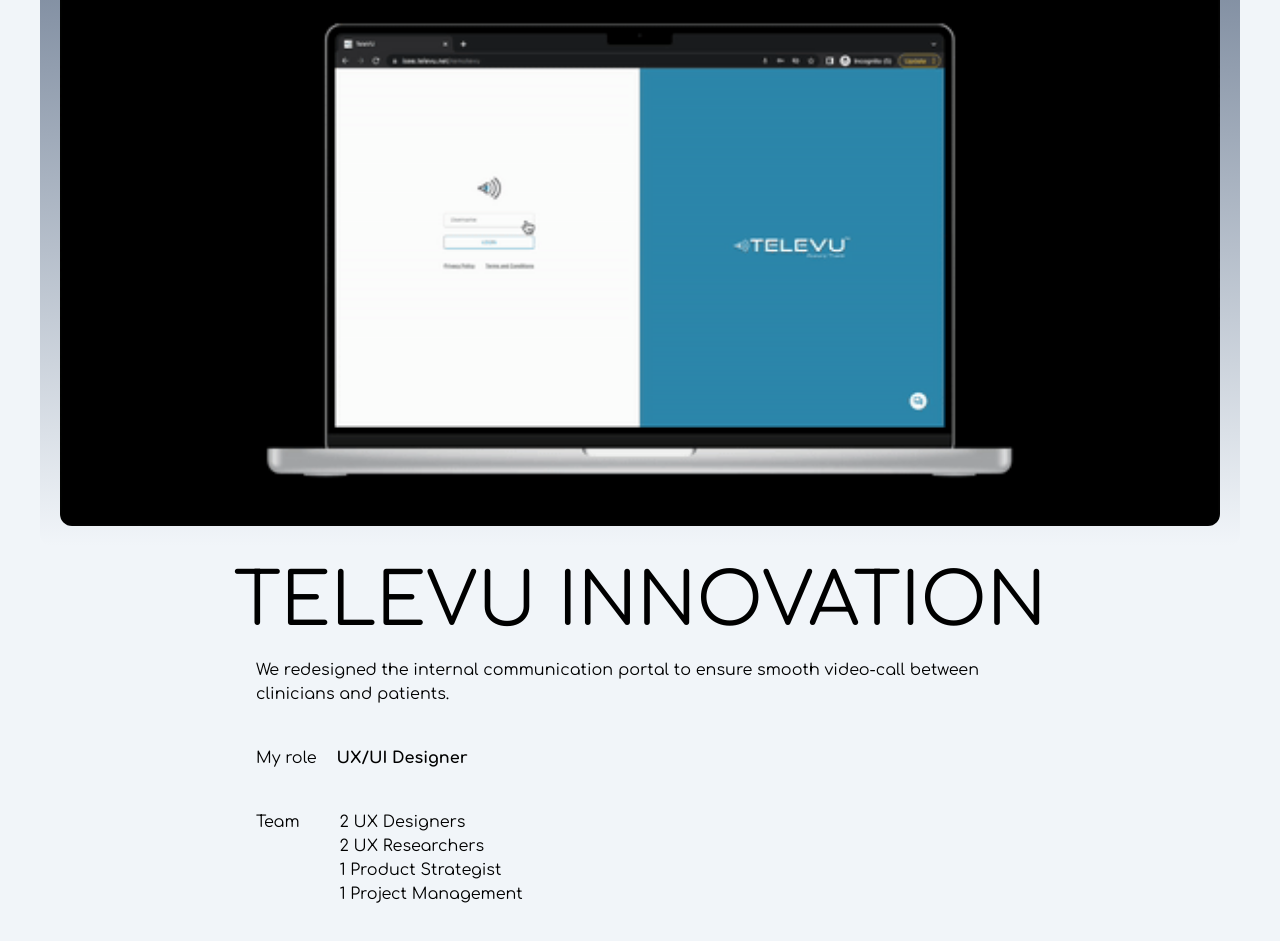
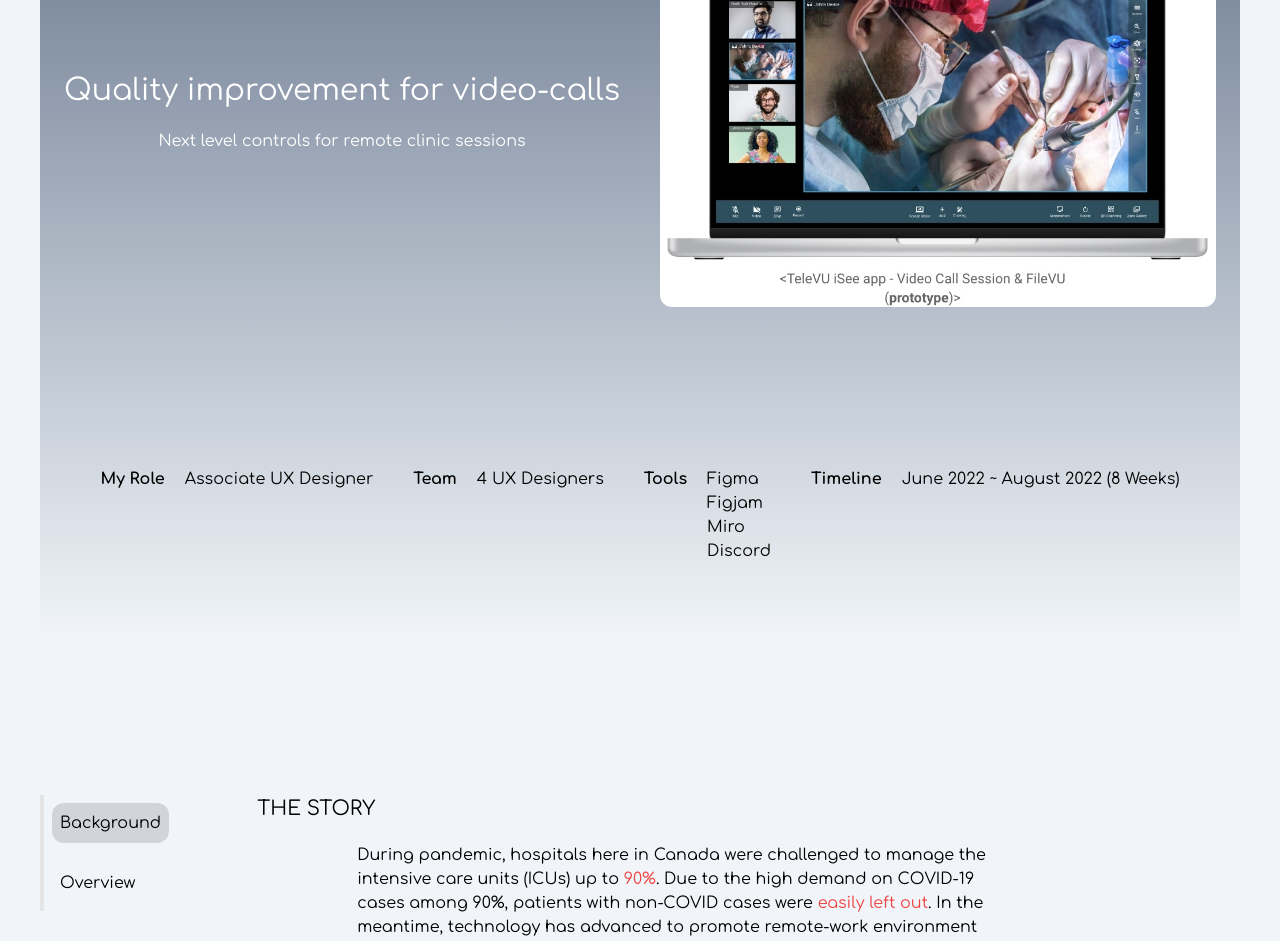
Before and after one commit to johnjang94/portfolio-ver-3, a React (Vite) app: page /televu in a window 1280 px wide. Shown: the part 280-1221 px from the top of the page. Built offline with nearby package versions, Linux system fonts and the light colour scheme.

Commit message:
content changed

```diff
--- a/src/components/contentNav.jsx
+++ b/src/components/contentNav.jsx
@@ -25,8 +25,7 @@
     } else if (pathname === "/tugo-insurance") {
       updatedSections = [
         { id: 1, label: "Summary" },
-        { id: 2, label: "Opportunity" },
-        { id: 3, label: "Solutions" },
+        { id: 2, label: "Solutions" },
       ];
     } else if (pathname === "/sakhi") {
       updatedSections = [
--- a/src/pages/design/televu.jsx
+++ b/src/pages/design/televu.jsx
@@ -54,49 +54,47 @@
   return (
     <div>
       <section className="my-10 mx-auto">
-        <div className="bg-gradient-to-b from-slate-500 to-transparent mx-10 p-5 rounded-xl">
-          <div className="md:text-center space-y-2 md:text-3xl text-xl text-white py-10">
-            <h1>
-              Increasing the duration of the call by{" "}
-              <span className=" bg-[#c6ff80] text-black p-2 rounded-2xl">
-                60%
-              </span>{" "}
+        <div className="bg-gradient-to-b from-slate-500 to-transparent mx-10 rounded-xl text-white flex flex-col items-center justify-center">
+          <div className="md:grid md:grid-cols-2 py-20 items-center w-full max-w-6xl gap-10">
+            <div className="w-full my-20 space-y-5">
+              <h1 className="text-3xl text-center text-white">
+                Quality improvement for video-calls
               </h1>
+              <p className="text-white text-center">
+                Next level controls for remote clinic sessions
+              </p>
             </div>
+            <div className="space-y-5 w-full flex justify-center">
               <img
                 src={televu.Demo}
-            alt="Demo"
-            width={1200}
-            className="rounded-xl mx-auto"
+                alt="Demo showcase"
+                className="rounded-xl mx-auto w-full"
               />
             </div>
-        <div className="md:mx-12">
-          <h1 className="text-center md:text-7xl text-lg my-5">
-            TELEVU INNOVATION
-          </h1>
-          <div className="md:mx-44 space-y-5">
-            <p className="px-8">
-              We redesigned the internal communication portal to ensure smooth
-              video-call between clinicians and patients.
-            </p>
           </div>
-          <div className="flex items-center space-x-5 my-10 md:mx-52 mx-8">
-            <p>My role</p>
-            <p className="font-bold">UX/UI Designer</p>
+          <div className="space-y-10 md:space-y-0 md:flex md:flex-wrap md:items-start justify-center md:gap-10 my-0 md:my-20">
+            <div className="flex space-x-5 text-black">
+              <p className="font-bold">My Role</p>
+              <p>Associate UX Designer</p>
             </div>
-          <div className="space-y-10 md:mx-52 mx-8">
-            <div className="flex gap-10 text-black">
-              <p>Team</p>
+            <div className="flex space-x-5 text-black">
+              <p className="font-bold">Team</p>
               <ul>
-                <li>2 UX Designers</li>
-                <li>2 UX Researchers</li>
-                <li>1 Product Strategist</li>
-                <li>1 Project Management</li>
+                <li>4 UX Designers</li>
               </ul>
             </div>
-            <div className="flex gap-3 text-black">
-              <p>Timeline</p>
-              <p>8 weeks</p>
+            <div className="flex space-x-5 text-black">
+              <p className="font-bold">Tools</p>
+              <ul>
+                <li>Figma</li>
+                <li>Figjam</li>
+                <li>Miro</li>
+                <li>Discord</li>
+              </ul>
+            </div>
+            <div className="flex space-x-5 text-black">
+              <p className="font-bold">Timeline</p>
+              <p>June 2022 ~ August 2022 (8 Weeks)</p>
             </div>
           </div>
         </div>
--- a/src/pages/design/tugo-insurance/solutions.jsx
+++ b/src/pages/design/tugo-insurance/solutions.jsx
@@ -3,6 +3,7 @@
 export default function Solutions() {
   return (
     <div>
+      <h3 className="text-xl uppercase">Solutions</h3>
       <div className="md:mx-20 my-3 space-y-5">
         <p className="px-5 space-y-3">
           We renovated each page to show only relevant information, helping
--- a/src/pages/design/tugo.jsx
+++ b/src/pages/design/tugo.jsx
@@ -54,35 +54,36 @@
   return (
     <div>
       <section className="my-10 mx-auto">
-        <div className="bg-gradient-to-b from-slate-500 to-transparent mx-10 p-5 rounded-xl">
-          <div className="md:text-center space-y-2 md:text-3xl text-xl text-white py-10">
-            <h1>
-              Reducing the bounce-off rate{" "}
-              <span className=" bg-[#c6ff80] text-black p-2 rounded-2xl">
-                down to 30%
-              </span>
-            </h1>
-            <h1>what is up with this travel insurance?</h1>
+        <div className="bg-gradient-to-b from-slate-500 to-transparent mx-10 rounded-xl text-white flex flex-col items-center justify-center">
+          <div className="md:grid md:grid-cols-2 py-20 items-center w-full max-w-6xl">
+            <div className="w-full my-20 space-y-5">
+              <h1 className="text-3xl text-center text-white">
+                Revamping insurance onboarding to increase retention rate
+              </h1>
+              <p className="text-white text-center">
+                Simplify navigation process to raise usability and aesthetic
+                appeal
+              </p>
+            </div>
+            <div className="space-y-5 w-full flex justify-center">
+              <img
+                src={tugoInsurance.Demo}
+                alt="Demo showcase"
+                className="rounded-xl mx-auto w-full"
+              />
+            </div>
           </div>
-          <img
-            src={tugoInsurance.Demo}
-            alt="Demo showcase"
-            width={800}
-            className="rounded-xl mx-auto m-5"
-          />
-        </div>
-        <div className="md:mx-14">
-          <h1 className="text-center md:text-7xl text-lg my-5">
-            TUGO INSURANCE
-          </h1>
-          <div className="md:mx-44 space-y-5 md:px-5">
-            <p className="px-12">
-              In this project, I was redesigning the onboarding and the
-              exploration experience of TuGo&#39;s insurance products.
-            </p>
-            <div className="flex items-center space-x-5 px-12">
-              <p>My role</p>
-              <p className="font-bold">Associate UX/UI Designer</p>
+          <div className="space-y-10 md:space-y-0 md:flex md:flex-wrap md:items-start justify-center md:gap-10 my-0 md:my-20">
+            <div className="flex space-x-5 text-black">
+              <p className="font-bold">My Role</p>
+              <p>Associate UX Designer</p>
+            </div>
+            <div className="flex space-x-5 text-black">
+              <p className="font-bold">Tools</p>
+              <ul>
+                <li>Figma</li>
+                <li>Figjam</li>
+              </ul>
             </div>
           </div>
         </div>
@@ -96,34 +97,16 @@
           />
         </div>
         <section className="md:w-4/6 mx-10 my-5 md:my-28 space-y-20">
-          <div className="space-y-5">
-            <div id={1}>
-              <Overview />
-            </div>
-            <div>
-              <Solutions />
-            </div>
+          <div id={1}>
+            <Overview />
           </div>
           <div>
             <DataMetrics />
           </div>
-          {/* <div>
-            <Insights />
-          </div> */}
-          {/* <div>
-            <Assumption />
-          </div>
           <div id={2}>
-            <Opportunities />
-          </div> */}
-          {/* <div>
-            <CompetitiveAnalysis />
+            <Solutions />
           </div>
           <div>
-            <Surveys />
-          </div> */}
-
-          <div id={3}>
             <Impact />
           </div>
           <div>
@@ -140,3 +123,38 @@
     </div>
   );
 }
+
+{
+  /* <div className="bg-gradient-to-b from-slate-500 to-transparent mx-10 p-5 rounded-xl">
+<div className="md:text-center space-y-2 md:text-3xl text-xl text-white py-10">
+  <h1>
+    Reducing the bounce-off rate{" "}
+    <span className=" bg-[#c6ff80] text-black p-2 rounded-2xl">
+      down to 30%
+    </span>
+  </h1>
+  <h1>what is up with this travel insurance?</h1>
+</div>
+<img
+  src={tugoInsurance.Demo}
+  alt="Demo showcase"
+  width={800}
+  className="rounded-xl mx-auto m-5"
+/>
+</div>
+<div className="md:mx-14">
+<h1 className="text-center md:text-7xl text-lg my-5">
+  TUGO INSURANCE
+</h1>
+<div className="md:mx-44 space-y-5 md:px-5">
+  <p className="px-12">
+    In this project, I was redesigning the onboarding and the
+    exploration experience of TuGo&#39;s insurance products.
+  </p>
+  <div className="flex items-center space-x-5 px-12">
+    <p>My role</p>
+    <p className="font-bold">Associate UX/UI Designer</p>
+  </div>
+</div>
+</div> */
+}
--- a/src/pages/home/home.jsx
+++ b/src/pages/home/home.jsx
@@ -12,7 +12,7 @@
     imgSrc: home.OperateEase,
     imgAlt: "OperateEase",
     icon: "🔒",
-    title: "Coming soon: Inventory Optimization for Improved Management",
+    title: "Coming soon: Inventory optimization for improved management",
     subtitle:
       "Increasing real-time change detection for inventory management (room status + catering)",
     category: ["Product Design", "SaaS product", "start-up"],
@@ -34,7 +34,7 @@
     imgSrc: home.FoodDistro,
     imgAlt: "Food Distro",
     icon: "",
-    title: "Search Optimization for Enhanced Engagement",
+    title: "Search optimization for enhanced engagement",
     subtitle:
       "Low effort solution to improve search and reach out to each other",
     category: ["UX/UI Design", "Non-Profit"],
@@ -45,16 +45,18 @@
     imgSrc: home.TuGo,
     imgAlt: "TuGo",
     icon: "",
-    title: "Reintroducing your travel protection - TuGo Travel Insurance",
-    category: ["UX/UI Design"],
+    title: "Revamping insurance UI to increase retention rate",
+    subtitle: "Simplify navigation process to raise usability and aesthetics",
+    category: ["UX/UI Design", "Web Redesign"],
     link: "/tugo-insurance",
   },
   {
     id: 5,
     imgSrc: home.TeleVU,
     imgAlt: "TeleVU",
-    title: "Video-call for clinicians - TeleVU Innovation Incorporation",
-    category: ["UX/UI Design", "Web App", "Mobile App"],
+    title: "Quality improvement for video-calls",
+    subtitle: "Next level controls for remote clinic sessions",
+    category: ["UX/UI Design", "Web Redesign"],
     link: "/televu",
   },
 ];
--- a/src/utils/televu.js
+++ b/src/utils/televu.js
@@ -1,5 +1,5 @@
 // TELEVU DEMO
-import Demo from "../assets/televu/demo/demo.gif";
+import Demo from "../assets/televu/demo/redesign-video.jpeg";
 
 // OPPORTUNITY
 import OriginalVideo from "../assets/televu/opportunity/original-video.jpeg";
--- a/src/utils/tugo-insurance.js
+++ b/src/utils/tugo-insurance.js
@@ -1,4 +1,4 @@
-import Demo from "../assets/tugo/demo/demo.gif";
+import Demo from "../assets/tugo/demo/tugo.png";
 
 import Original from "../assets/tugo/opporunities/original-insurance.png";
 import Opportunity from "../assets/tugo/opporunities/opportunity.png";
```
Also changed, not shown: src/pages/design/tugo-insurance/impact.jsx (+45 -10 lines), src/pages/design/tugo-insurance/overview.jsx (+19 -15 lines), src/assets/televu/demo/redesign-video.jpeg (added), 1 other file (tests, documents, lock files or other folders). Lines whose indentation alone changed are shown as unchanged.
